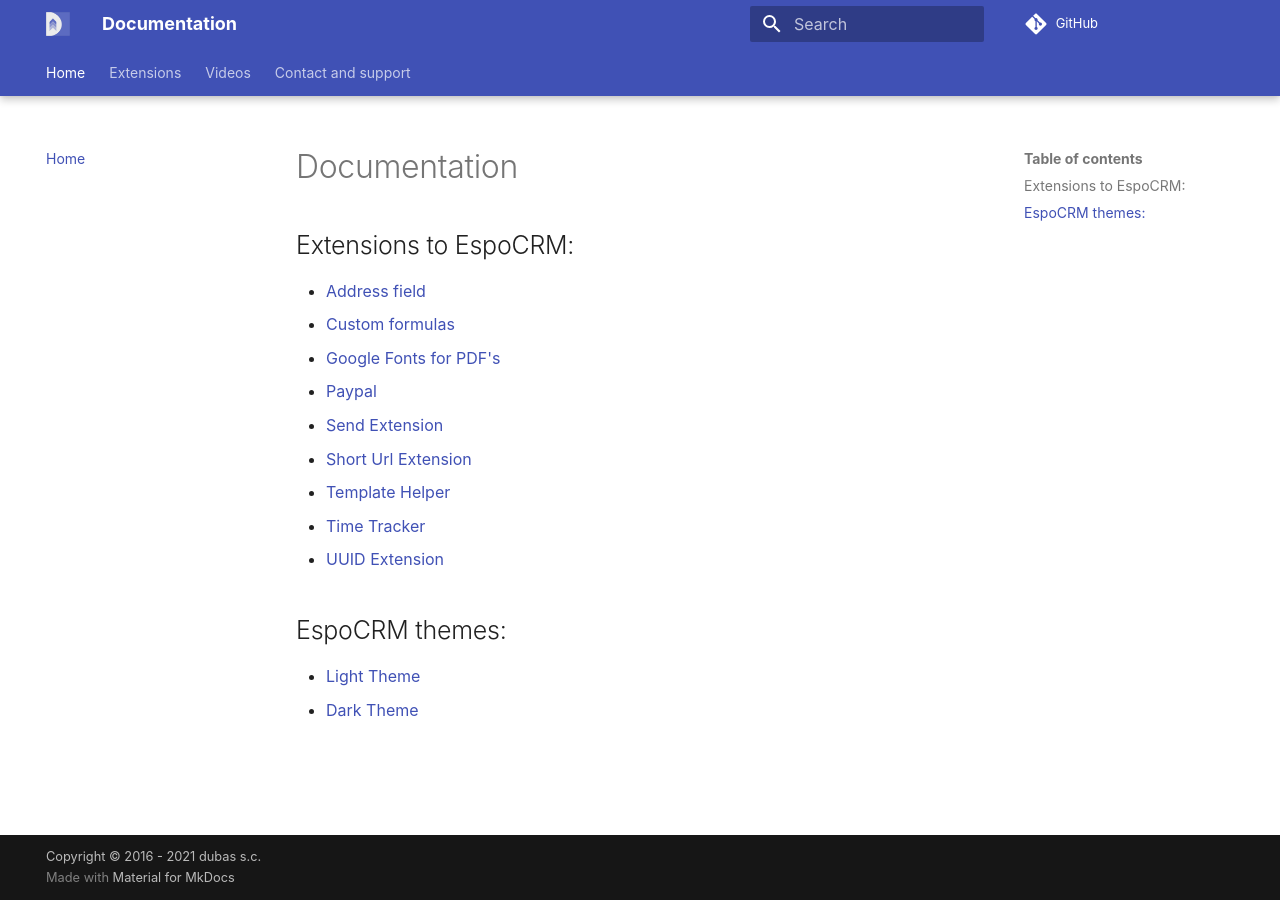
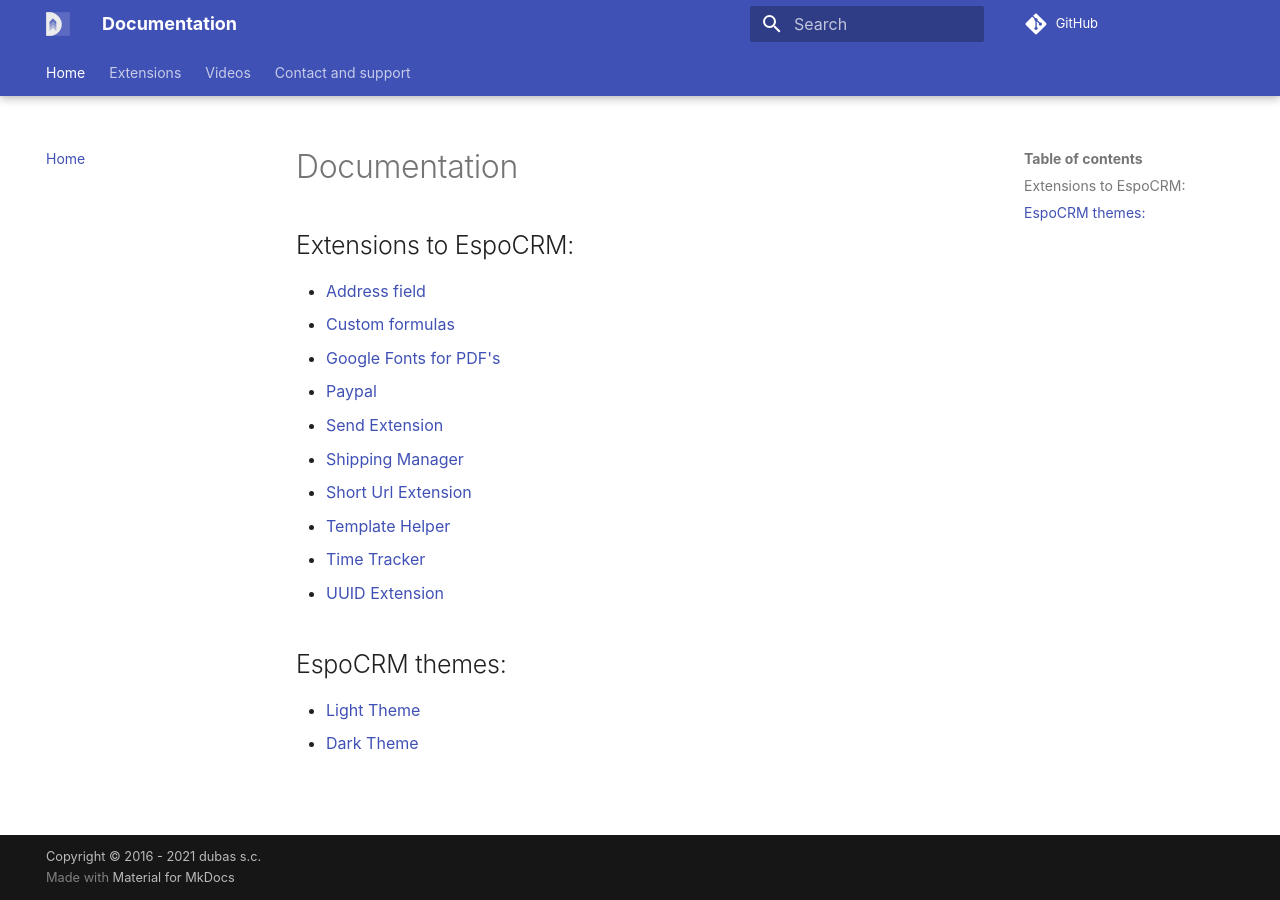
Before and after one commit to dubas-pro/documentation, an MkDocs documentation site: the page built from docs/index.md, in a window 1280 px wide. Built offline with MkDocs 1.6.1 and Material for MkDocs 9.7.7, drawn with Linux system fonts in a browser that asks for light colours; some web fonts are replaced; comment, search, counter and statistics services are not loaded.

Commit message:
Adjust navigation

```diff
--- a/docs/index.md
+++ b/docs/index.md
@@ -5,6 +5,7 @@
 - [Google Fonts for PDF's](./extensions/google-fonts.md)
 - [Paypal](./extensions/paypal/index.md)
 - [Send Extension](./extensions/send.md)
+- [Shipping Manager](./extensions/shipping-manager/index.md)
 - [Short Url Extension](./extensions/short-url.md)
 - [Template Helper](./extensions/template-helper.md)
 - [Time Tracker](./extensions/time-tracker/index.md)
```
